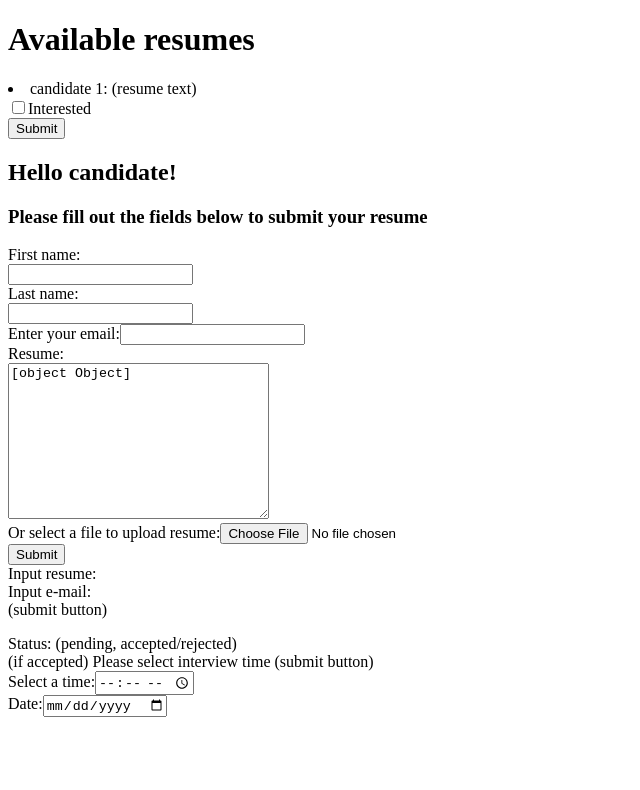
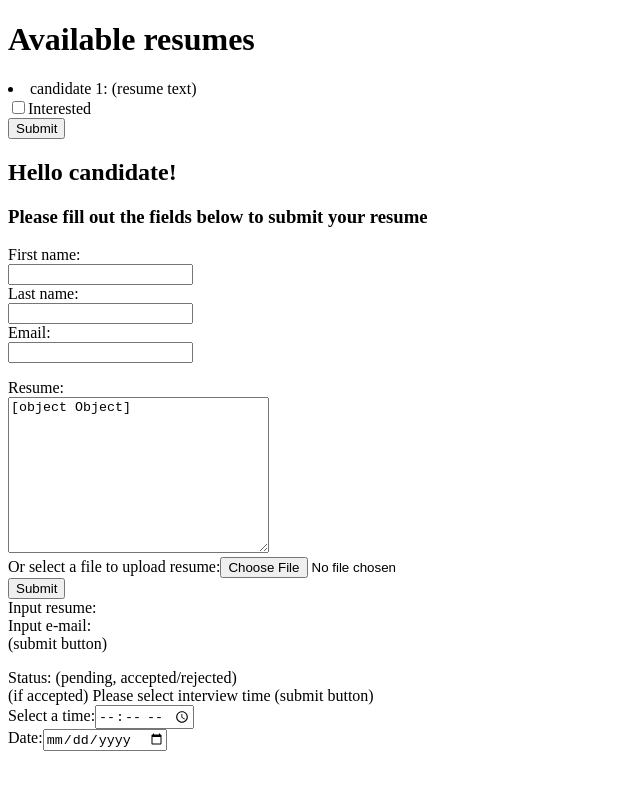
Before and after one commit to Hsien-HsiuLiao/resume-database, a React (Create React App) app in the folder frontend/: page / in a window 1280 px wide. Shown: the top 790 px of the page, without its empty margins (0-640 px from the left). Built offline with nearby package versions, Linux system fonts and the light colour scheme.

Commit message:
update form

```diff
--- a/frontend/src/components/CandidateView.js
+++ b/frontend/src/components/CandidateView.js
@@ -14,9 +14,9 @@ export const CandidateView = () => {
                 <label for="lname">Last name:</label><br />
                 <input type="text" id="lname" name="lname"></input>
                 <br />
-                <label for="email">Enter your email:</label>
+                <label for="email">Email:</label><br />
                 <input type="email" id="email" name="email"></input>
-                <br />
+                <p />
                 <label for="resume">Resume:</label><br />
                 <textarea name="message" rows="10" cols="30">
 
```
Also changed, not shown: 1 other file (tests, documents, lock files or other folders).
